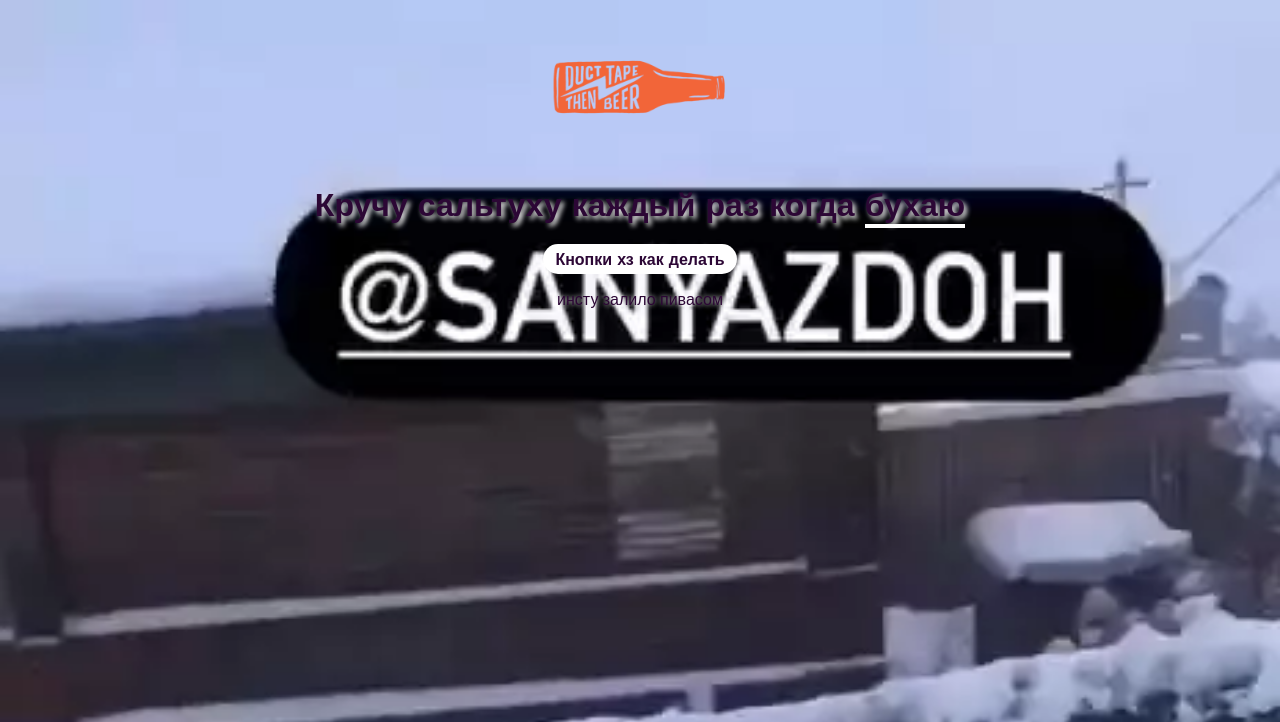
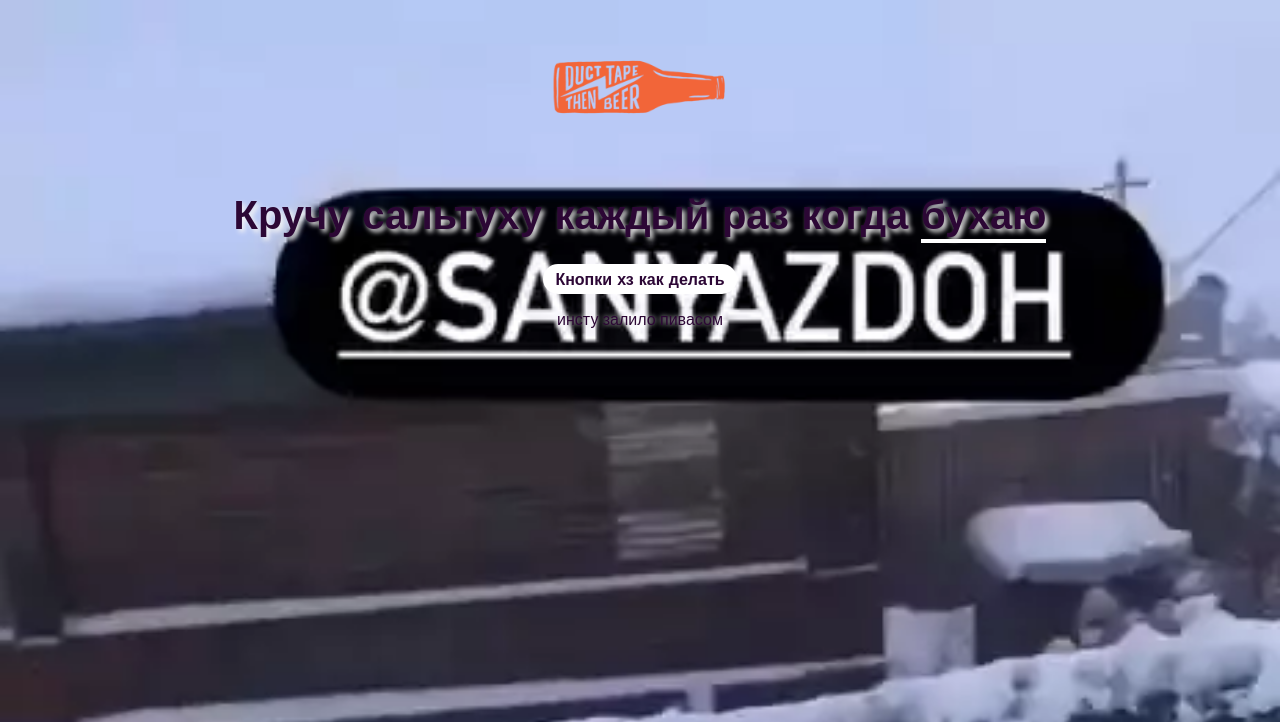
Before and after one commit to Damngoodjoe/beeer, a website built with Vite: page index.html in a window 1280 px wide. Shown: the top 722 px of the page. Built offline with nearby package versions, Linux system fonts and the light colour scheme.

Commit message:
Update styles.css

```diff
--- a/styles.css
+++ b/styles.css
@@ -8,7 +8,7 @@ body {
 #hero {
     background-image: url("images/flip.webp");
     background-size: cover;
-    padding: 10px 0 1020px 0;
+    padding: 10px 0 1120px 0;
 }
 
 #main-logo {
@@ -16,6 +16,7 @@ body {
 }
 
 #title {
+    font-size: 40px;
     text-shadow: 3px 3px 5px whitesmoke;
 }
 p {
```
